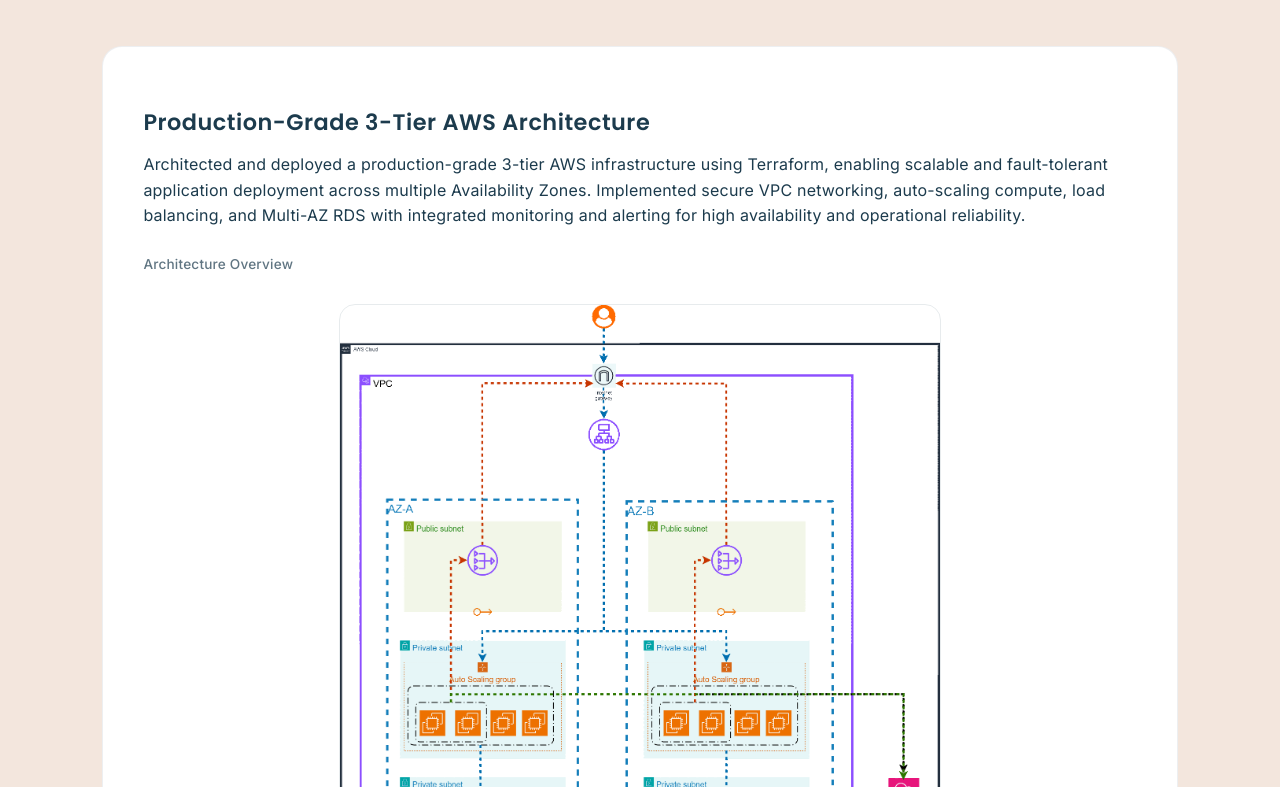
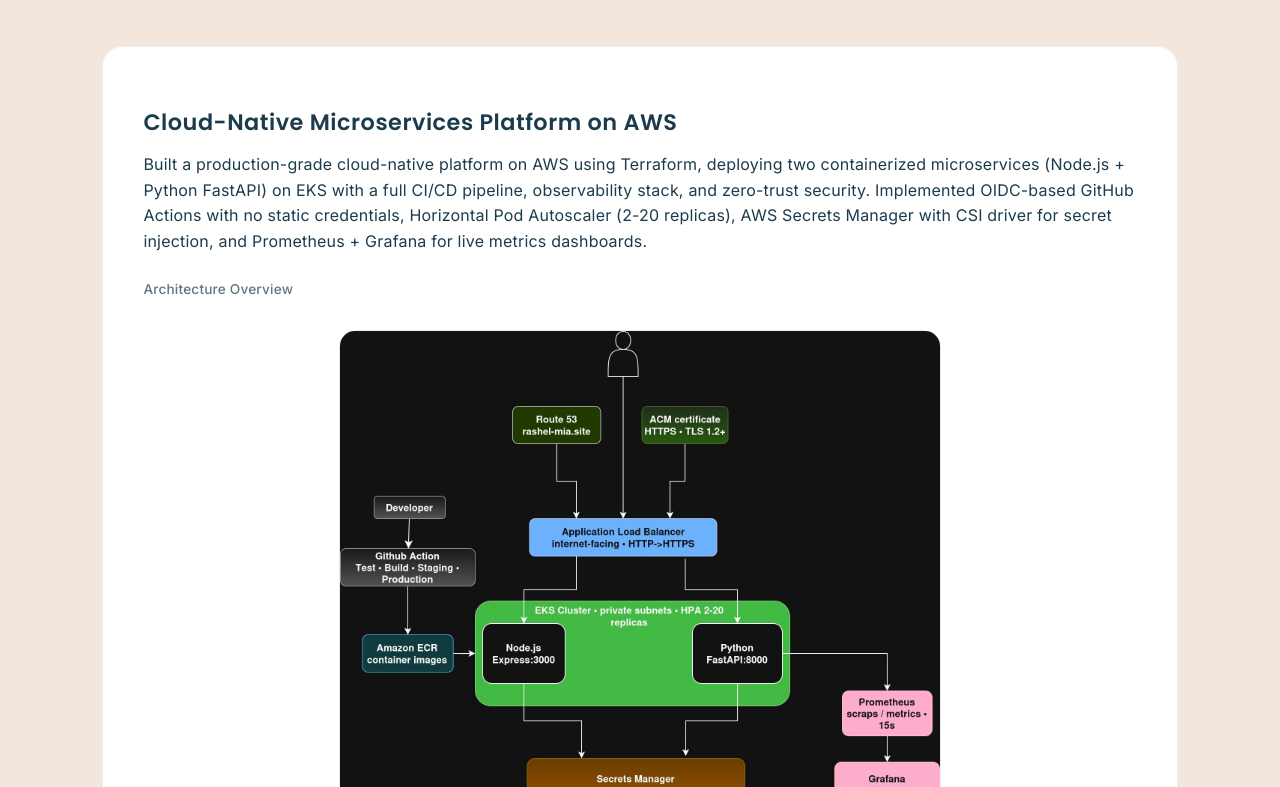
Before and after one commit to mia-rashel/resume-site, a React (Vite) app: page / in a window 1280 px wide. Shown: the part 2693-3480 px from the top of the page. Built offline with nearby package versions, Linux system fonts and the light colour scheme.

Commit message:
update projects section and resume

```diff
--- a/src/components/About.jsx
+++ b/src/components/About.jsx
@@ -64,7 +64,7 @@
 
           {/* Buttons */}
           <div className="about-buttons">
-            <a href="/Muhammad_Rashel_Mia_Resume_v4.pdf" download="Muhammad_Rashel_Mia_Resume.pdf" className="btn-secondary">Download Resume</a>
+            <a href="/Muhammad_Rashel_Mia_Resume_v5.pdf" download="Muhammad_Rashel_Mia_Resume.pdf" className="btn-secondary">Download Resume</a>
             <ContactSheet triggerClassName="btn-secondary">Contact Me</ContactSheet>
           </div>
         </div>
--- a/src/components/Projects.jsx
+++ b/src/components/Projects.jsx
@@ -1,16 +1,25 @@
-// src/components/Projects.jsx
 import React from "react";
 import "../CSS/Projects.css";
 import architectureImage from "../assets/aws-3tier-architecture.gif";
+import cloudNativeImage from "../assets/aws-cloud-native-architecture.jpg";
 
 function Projects() {
   const projects = [
     {
+      title: "Cloud-Native Microservices Platform on AWS",
+      description: "Built a production-grade cloud-native platform on AWS using Terraform, deploying two containerized microservices (Node.js + Python FastAPI) on EKS with a full CI/CD pipeline, observability stack, and zero-trust security. Implemented OIDC-based GitHub Actions with no static credentials, Horizontal Pod Autoscaler (2-20 replicas), AWS Secrets Manager with CSI driver for secret injection, and Prometheus + Grafana for live metrics dashboards.",
+      stack: ["AWS", "EKS", "Terraform", "Docker", "Kubernetes", "GitHub Actions", "Prometheus", "Grafana", "RDS", "Secrets Manager", "Route 53", "ACM"],
+      github: "https://github.com/mia-rashel/Cloud-Native-Platform-On-AWS",
+      image: cloudNativeImage,
+      imageAlt: "Cloud-Native AWS Architecture Diagram",
+    },
+    {
       title: "Production-Grade 3-Tier AWS Architecture",
-      description:
-        "Architected and deployed a production-grade 3-tier AWS infrastructure using Terraform, enabling scalable and fault-tolerant application deployment across multiple Availability Zones. Implemented secure VPC networking, auto-scaling compute, load balancing, and Multi-AZ RDS with integrated monitoring and alerting for high availability and operational reliability.",
-      stack: ["AWS", "Terraform", "ALB", "Auto Scaling", "RDS", "CloudWatch","SNS"],
+      description: "Architected and deployed a production-grade 3-tier AWS infrastructure using Terraform, enabling scalable and fault-tolerant application deployment across multiple Availability Zones. Implemented secure VPC networking, auto-scaling compute, load balancing, and Multi-AZ RDS with integrated monitoring and alerting for high availability and operational reliability.",
+      stack: ["AWS", "Terraform", "ALB", "Auto Scaling", "RDS", "CloudWatch", "SNS"],
       github: "https://github.com/mia-rashel/Production-Grade-3-Tier-AWS-Architecture",
+      image: architectureImage,
+      imageAlt: "AWS 3-Tier Architecture Diagram",
     },
   ];
 
@@ -18,45 +27,21 @@
     <section id="projects" className="projects-section">
       <div className="projects-wrapper">
         <h2 className="projects-title">Projects</h2>
-
         <div className="projects-list">
           {projects.map((project, index) => (
             <div className="project-card" key={index}>
               <h3 className="project-title">{project.title}</h3>
-
-              <p className="project-description">
-                {project.description}
-              </p>
+              <p className="project-description">{project.description}</p>
               <p className="diagram-label">Architecture Overview</p>
-              <a
-                  href={architectureImage}
-                  target="_blank"
-                  rel="noopener noreferrer"
-                  className="architecture-preview"
-                >
-                  <img
-                    src={architectureImage}
-                    alt="AWS 3-Tier Architecture Diagram"
-                    className="architecture-image"
-                  />
-                </a>
-
-              {/* Stack */}
+              <a href={project.image} target="_blank" rel="noopener noreferrer" className="architecture-preview">
+                <img src={project.image} alt={project.imageAlt} className="architecture-image" />
+              </a>
               <div className="project-stack">
                 {project.stack.map((tech, i) => (
-                  <span key={i} className="stack-tag">
-                    {tech}
-                  </span>
+                  <span key={i} className="stack-tag">{tech}</span>
                 ))}
               </div>
-
-              {/* Button */}
-              <a
-                href={project.github}
-                target="_blank"
-                rel="noopener noreferrer"
-                className="project-btn"
-              >
+              <a href={project.github} target="_blank" rel="noopener noreferrer" className="project-btn">
                 View Code ↗
               </a>
             </div>
```
Also changed, not shown: src/assets/aws-cloud-native-architecture.jpg (added), 1 other file (tests, documents, lock files or other folders).
